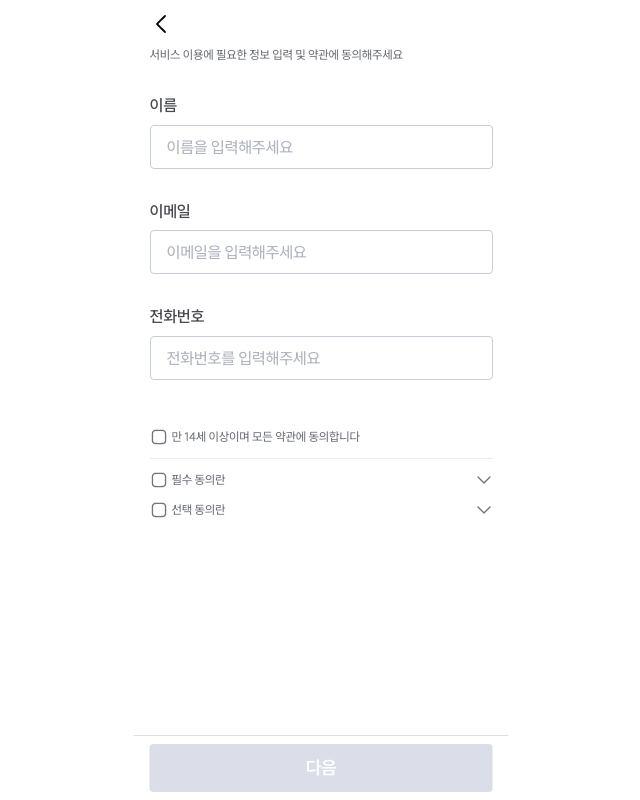
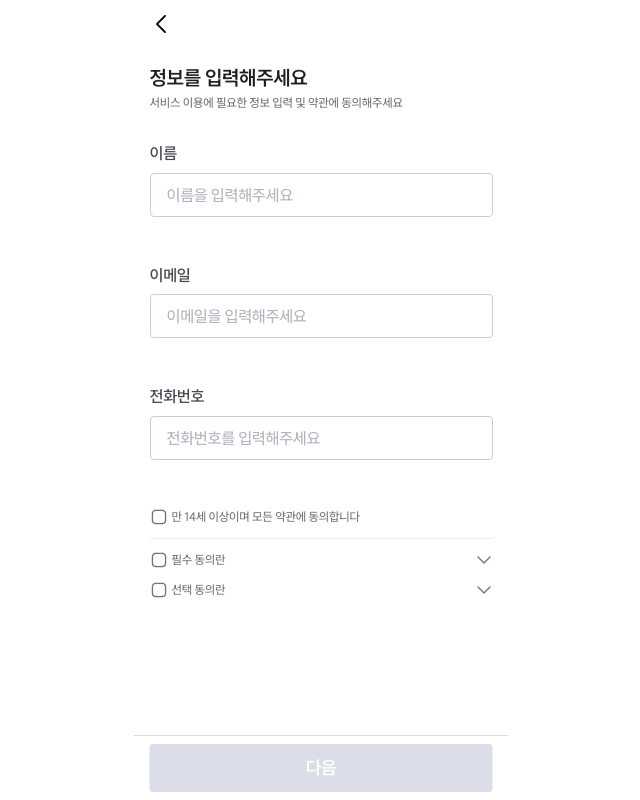
Before and after one commit to Hani-home/HaniHome_FE, a Next.js app: page /signup/info in a window 1280 px wide. Shown: the whole page, without its empty margins (319-959 px from the left). Built offline with nearby package versions, Linux system fonts and the light colour scheme.

Commit message:
fix: 패딩 오류 수정

```diff
--- a/src/app/home/filter/page.tsx
+++ b/src/app/home/filter/page.tsx
@@ -56,7 +56,7 @@ const Filter = () => {
   const count: number = 1; // TODO: 필터 로직과 연결해서 매물 수 계산
 
   return (
-    <div className="scrollbar-hide flex flex-col overflow-x-hidden overflow-y-auto pb-31">
+    <div className="scrollbar-hide flex h-screen flex-col overflow-x-hidden overflow-y-auto pt-12 pb-31">
       <BackHeader />
 
       {/* 매물 종류 */}
--- a/src/app/listings/[id]/page.tsx
+++ b/src/app/listings/[id]/page.tsx
@@ -11,7 +11,7 @@ import LocationImage from "@/public/svgs/listings/location-image.svg";
 
 const ListingDetailPage = () => {
   return (
-    <div className="scrollbar-hide flex h-screen flex-col overflow-y-auto pt-12 pb-16">
+    <div className="scrollbar-hide flex h-screen flex-col overflow-auto pt-12 pb-16">
       <BackHeader rightIcon="report" />
       <Image
         src="/svgs/common/room-img.svg"
--- a/src/app/signup/info/page.tsx
+++ b/src/app/signup/info/page.tsx
@@ -64,10 +64,7 @@ const SignupInfoPage = () => {
   }, [watch, setField]);
 
   return (
-    <form
-      onSubmit={e => e.preventDefault()}
-      className="flex w-full flex-col pb-16"
-    >
+    <div className="flex w-full flex-col pb-16">
       <div className="flex flex-col gap-1 py-4">
         <h1 className="text-heading2 text-gray-900">정보를 입력해주세요</h1>
         <span className="text-cap1-med text-gray-700">
@@ -75,6 +72,7 @@ const SignupInfoPage = () => {
         </span>
       </div>
 
+      <form onSubmit={handleSubmit(onSubmit)} className="flex flex-col gap-4">
         <InputField
           label="이름"
           placeholder="이름을 입력해주세요"
@@ -96,6 +94,7 @@ const SignupInfoPage = () => {
           {...register("phone")}
           errorMessage={touchedFields.phone ? errors.phone?.message : undefined}
         />
+      </form>
 
       <AgreementList onChange={setAgreed} />
 
@@ -104,7 +103,7 @@ const SignupInfoPage = () => {
         onClick={handleSubmit(onSubmit)}
         disabled={!isFormReady}
       />
-    </form>
+    </div>
   );
 };
 
--- a/src/app/signup/layout.tsx
+++ b/src/app/signup/layout.tsx
@@ -8,7 +8,7 @@ export default function SignupLayout({
   return (
     <div className="scrollbar-hide h-screen overflow-auto">
       <BackHeader />
-      <div className="px-4 pb-16">{children}</div>
+      <div className="px-4 pt-12 pb-16">{children}</div>
     </div>
   );
 }
```
Lines whose indentation alone changed are shown as unchanged.
